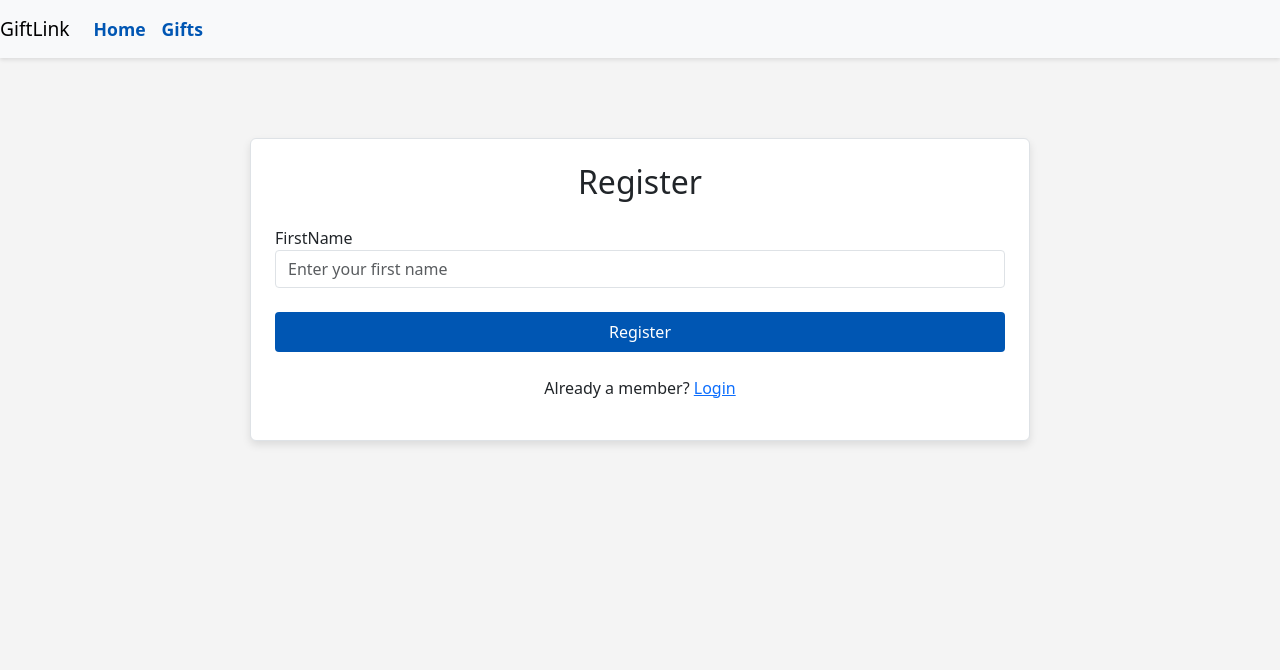
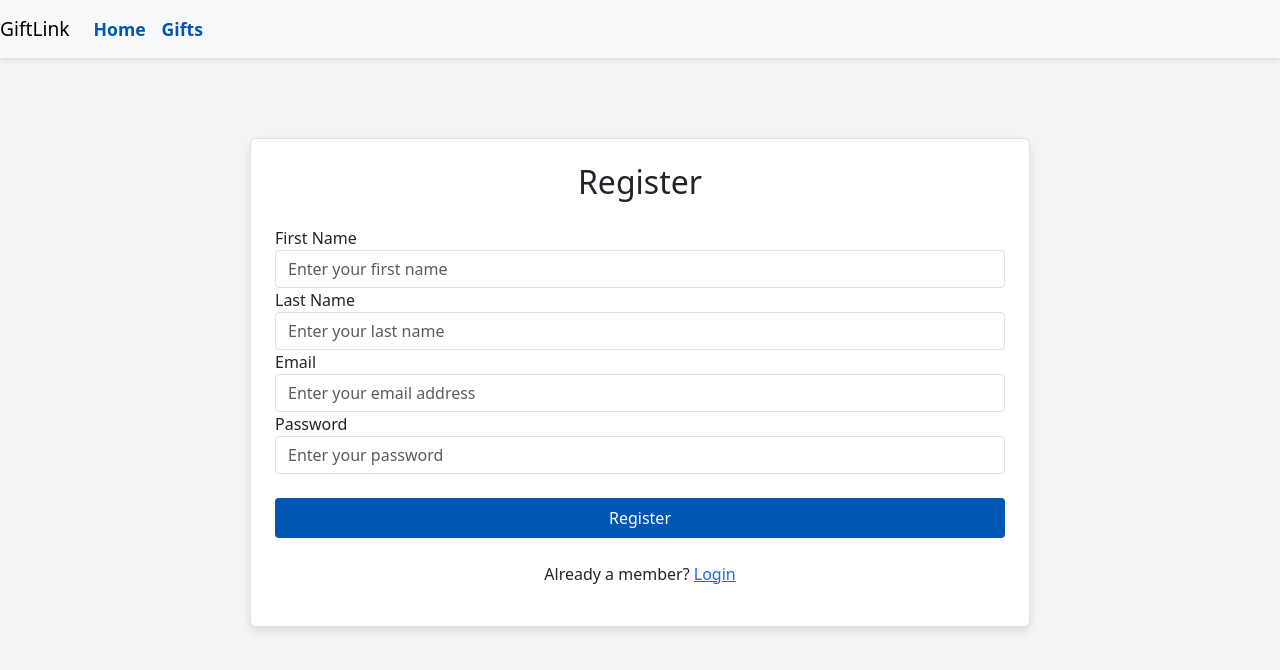
Before and after one commit to Siya-Nhlapo/fullstack-capstone-project, a React (Create React App) app in the folder giftlink-frontend/: page /app/register in a window 1280 px wide. Shown: the top 670 px of the page. Built offline with nearby package versions, Linux system fonts and the light colour scheme; no server answers.

Commit message:
Add registration form fields
Complete the registration form by adding last name, email, and password inputs, and improve the first name label formatting.

```diff
--- a/giftlink-frontend/src/components/RegisterPage/RegisterPage.js
+++ b/giftlink-frontend/src/components/RegisterPage/RegisterPage.js
@@ -21,7 +21,7 @@ function RegisterPage() {
 
                     {/** insert code here to create input elements for all the variables - firstName, lastName, email, password */}
                     <div className="mb-4">
-                        <label htmlFor="firstName" className="form label"> FirstName</label><br></br>
+                        <label htmlFor="firstName" className="form label"> First Name</label><br></br>
                         <input
                             id="firstName"
                             type="text"
@@ -29,6 +29,33 @@ function RegisterPage() {
                             placeholder="Enter your first name"
                             value={firstName}
                             onChange={(e) => setFirstName(e.target.value)}
+                        />
+                        <label htmlFor="lastName" className="form label"> Last Name</label><br></br>
+                        <input
+                            id="lastName"
+                            type="text"
+                            className="form-control"
+                            placeholder="Enter your last name"
+                            value={lastName}
+                            onChange={(e) => setLastName(e.target.value)}
+                        />
+                        <label htmlFor="lastName" className="form label"> Email </label><br></br>
+                        <input
+                            id="email"
+                            type="text"
+                            className="form-control"
+                            placeholder="Enter your email address"
+                            value={email}
+                            onChange={(e) => setEmail(e.target.value)}
+                        />
+                        <label htmlFor="lastName" className="form label"> Password</label><br></br>
+                        <input
+                            id="password"
+                            type="text"
+                            className="form-control"
+                            placeholder="Enter your password"
+                            value={password}
+                            onChange={(e) => setPassword(e.target.value)}
                         />
                     </div>
                     {/** insert code here to create a button that performs the `handleRegister` function on click */}
```
